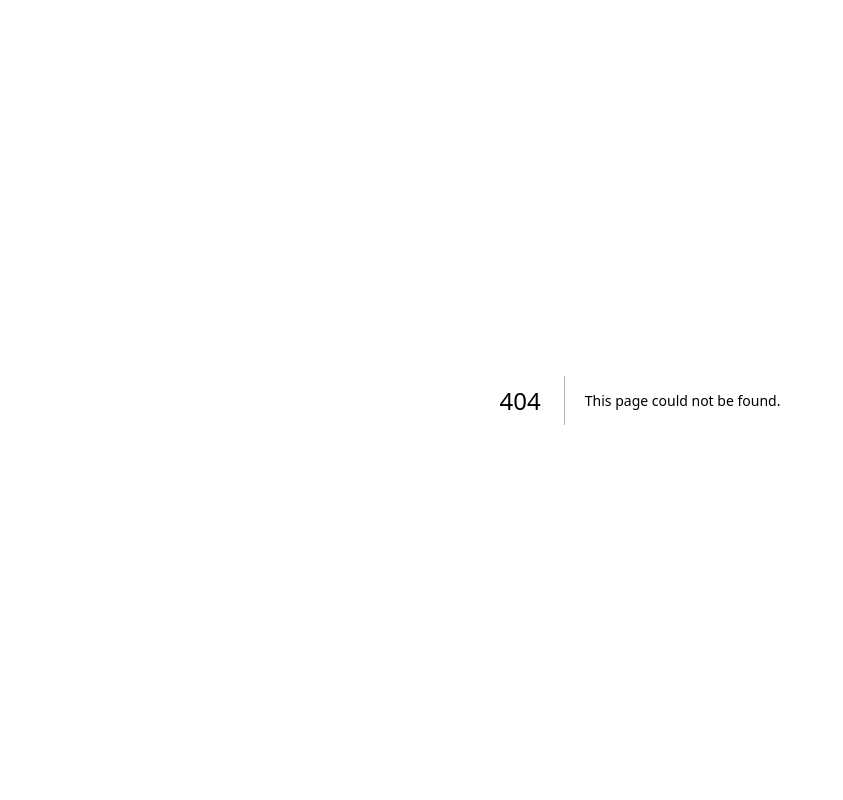
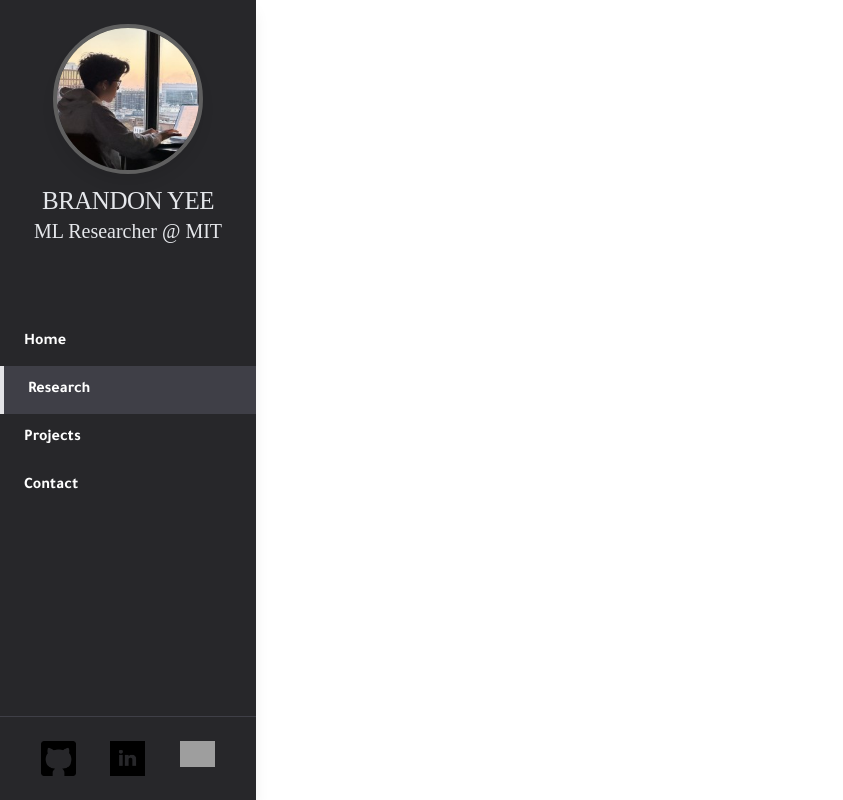
Before and after one commit to benpeli/Brandon-Portfolio, a Next.js app in the folder portfolio/: page /research in a window 1280 px wide. Before the commit this address had no page. Shown: the whole page, without its empty margins (0-843 px from the left). Built offline with nearby package versions, Linux system fonts and the light colour scheme; grey boxes are pictures that could not be loaded.

Commit message:
changes made

```diff
--- a/portfolio/app/contact/page.tsx
+++ b/portfolio/app/contact/page.tsx
@@ -2,7 +2,35 @@ import React from 'react'
 
 const page = () => {
   return (
-    <div>page</div>
+    <div className='w-full bg-zinc-700 py-10'>
+    <section className="py-20 px-6 bg-white">
+      <div className="max-w-4xl mx-auto">
+        <h2 className="text-3xl font-bold mb-12 text-center">Get In Touch</h2>
+        <form className="space-y-6">
+          <div className="grid grid-cols-1 md:grid-cols-2 gap-6">
+            <div>
+              <label htmlFor="name" className="block text-gray-700 mb-2">Name</label>
+              <input type="text" id="name" className="w-full p-3 border border-gray-300 rounded-md" />
+            </div>
+            <div>
+              <label htmlFor="email" className="block text-gray-700 mb-2">Email</label>
+              <input type="email" id="email" className="w-full p-3 border border-gray-300 rounded-md" />
+            </div>
+          </div>
+          <div>
+            <label htmlFor="subject" className="block text-gray-700 mb-2">Subject</label>
+            <input type="text" id="subject" className="w-full p-3 border border-gray-300 rounded-md" />
+          </div>
+          <div>
+            <label htmlFor="message" className="block text-gray-700 mb-2">Message</label>
+            <textarea id="message" rows={5} className="w-full p-3 border border-gray-300 rounded-md"></textarea>
+          </div>
+          <button type="submit" className="bg-zinc-600 text-green-500 px-6 py-3 rounded-md hover:bg-blue-700 transition">
+            Send Message
+          </button>
+        </form>
+      </div>
+    </section></div>
   )
 }
 
--- a/portfolio/app/globals.css
+++ b/portfolio/app/globals.css
@@ -12,8 +12,6 @@
 @theme inline {
   --color-background: var(--background);
   --color-foreground: var(--foreground);
-  --font-sans: var(--font-geist-sans);
-  --font-mono: var(--font-geist-mono);
 }
 
 @media (prefers-color-scheme: dark) {
@@ -26,7 +24,21 @@
 body {
   background: var(--background);
   color: var(--foreground);
-  font-family: Arial, Helvetica, sans-serif;
+  font-family: var(--font-latin), serif;
+}
+
+.name-title {
+  font-family: 'Cinzel', serif;
+  font-weight: 500;
+  font-size: 25px;
+  line-height: 1.2;
+  letter-spacing: -0.02em;
+}
+
+.title {
+  font-family: 'Josefin Sans', serif;
+  font-weight: 150;
+  font-size: 20px;
 }
 
 .profileImage {
@@ -41,8 +53,6 @@ body {
   transform: scale(1.05);
   border-color: #5f5f5f;
 }
-
-/* After your existing animations, add these new animations */
 
 @keyframes profileMove {
   0% {
--- a/portfolio/app/home/page.tsx
+++ b/portfolio/app/home/page.tsx
@@ -85,36 +85,6 @@ const Home = () => {
           </div>
         </div>
       </section>
-
-      {/* Contact Section */}
-      <section className="py-20 px-6 bg-white">
-        <div className="max-w-4xl mx-auto">
-          <h2 className="text-3xl font-bold mb-12 text-center">Get In Touch</h2>
-          <form className="space-y-6">
-            <div className="grid grid-cols-1 md:grid-cols-2 gap-6">
-              <div>
-                <label htmlFor="name" className="block text-gray-700 mb-2">Name</label>
-                <input type="text" id="name" className="w-full p-3 border border-gray-300 rounded-md" />
-              </div>
-              <div>
-                <label htmlFor="email" className="block text-gray-700 mb-2">Email</label>
-                <input type="email" id="email" className="w-full p-3 border border-gray-300 rounded-md" />
-              </div>
-            </div>
-            <div>
-              <label htmlFor="subject" className="block text-gray-700 mb-2">Subject</label>
-              <input type="text" id="subject" className="w-full p-3 border border-gray-300 rounded-md" />
-            </div>
-            <div>
-              <label htmlFor="message" className="block text-gray-700 mb-2">Message</label>
-              <textarea id="message" rows={5} className="w-full p-3 border border-gray-300 rounded-md"></textarea>
-            </div>
-            <button type="submit" className="bg-blue-600 text-white px-6 py-3 rounded-md hover:bg-blue-700 transition">
-              Send Message
-            </button>
-          </form>
-        </div>
-      </section>
     </div>
   )
 }
--- a/portfolio/app/layout.tsx
+++ b/portfolio/app/layout.tsx
@@ -1,12 +1,11 @@
 import type { Metadata } from "next";
-import { Inter, IBM_Plex_Serif } from "next/font/google";
+import { Tajawal } from "next/font/google";
 import "./globals.css";
 
-const inter = Inter({ subsets: ['latin'], variable: '--font-latin'})
-const ibmplexserif = IBM_Plex_Serif({
+const tajawal = Tajawal({
   subsets: ['latin'],
-  weight: ['400', '700'],
-  variable: '--font-ibm-plex-serif'
+  weight: ['700', '800', '900'],
+  variable: '--font-latin'
 })
 
 export const metadata: Metadata = {
@@ -22,7 +21,7 @@ export default function RootLayout({
   return (
     <html lang="en">
       <body
-        className={`${inter.variable} ${ibmplexserif.variable} antialiased`}
+        className={`${tajawal.className} ${tajawal.variable} antialiased`}
       >
         {children}
       </body>
--- /dev/null
+++ b/portfolio/app/projects/layout.tsx
@@ -0,0 +1,15 @@
+import "../globals.css";
+import Sidebar from "@/components/Sidebar";
+
+export default function RootLayout({
+  children,
+}: Readonly<{
+  children: React.ReactNode;
+}>) {
+  return (
+    <div>
+          <Sidebar />
+          {children}
+        </div>
+  );
+}
--- /dev/null
+++ b/portfolio/app/research/layout.tsx
@@ -0,0 +1,15 @@
+import "../globals.css";
+import Sidebar from "@/components/Sidebar";
+
+export default function RootLayout({
+  children,
+}: Readonly<{
+  children: React.ReactNode;
+}>) {
+  return (
+    <div>
+          <Sidebar />
+          {children}
+        </div>
+  );
+}
--- /dev/null
+++ b/portfolio/app/research/page.tsx
@@ -0,0 +1,9 @@
+import React from 'react'
+
+const page = () => {
+  return (
+    <div>page</div>
+  )
+}
+
+export default page
--- a/portfolio/components/Apps.tsx
+++ b/portfolio/components/Apps.tsx
@@ -134,7 +134,7 @@ const Apps: React.FC = () => {
               </div>
 
               {hoveredLogo === idx && (
-                <div className="relative -bottom-3 text-gray-300 text-xs overline decoration-2 rounded text-center z-10">
+                <div className="relative -bottom-3 text-gray-300 text-xs overline decoration-1 rounded text-center z-10 pt-1">
                   <p>{app.description}</p>
                 </div>
               )}
--- a/portfolio/components/Sidebar.tsx
+++ b/portfolio/components/Sidebar.tsx
@@ -44,6 +44,10 @@ const Sidebar: React.FC = () => {
       href: "/home",
     },
     {
+      name: "Research",
+      href: "/research",
+    },
+    {
       name: "Projects",
       href: "/projects",
     },
@@ -67,10 +71,10 @@ const Sidebar: React.FC = () => {
           alt="Profile Picture"
           width="150"
           height="150"
-          className={`profileImage mb-2 ${profileVisible ? 'opacity-100' : 'opacity-0'}`}
+          className={`profileImage mb-3 ${profileVisible ? 'opacity-100' : 'opacity-0'}`}
         />
-        <h1 className="text-gray-200 font-bold">Brandon Yee</h1>
-        <p className="text-gray-200 mb-6">ML Researcher @ MIT</p>
+        <h1 className="name-title text-gray-200 font-bold">BRANDON YEE</h1>
+        <p className="title text-gray-200 mb-6">ML Researcher @ MIT</p>
       </div>
 
       <nav className="mt-6 flex-grow">
```
